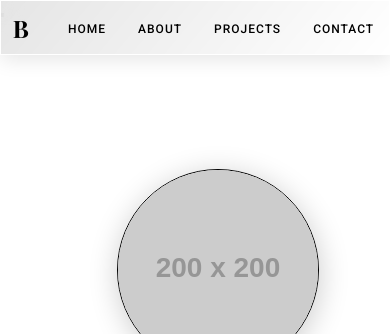
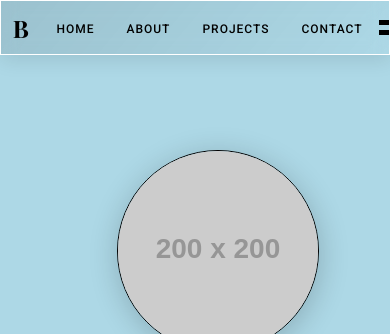
Before and after one commit to BavKudhail/advanced-css-portfolio, a plain HTML site: page index.html in a window 390 px wide. Shown: the top 334 px of the page. Drawn offline with nearby package versions, Linux system fonts and the light colour scheme; placeholder pictures from the web are drawn by us.

Commit message:
created hamburger menu css styling

```diff
--- a/assets/style.css
+++ b/assets/style.css
@@ -68,9 +68,6 @@ h6 {
 .nav-link:hover {
   color: #4051d0;
 }
-
-
-
 
 /* general section */
 
@@ -289,37 +286,31 @@ h6 {
   border-radius: 50%;
 }
 
-/* @media screen and (max-width: 768px) {
+@media (max-width: 768px) {
   body {
-    background: lightblue;
+    background-color: lightblue;
   }
+}
+
+/* hamburger menu created using the below tutorial as a framework:
+https://www.youtube.com/watch?v=OFKBep95lb4 */
 .hamburger {
   position: relative;
   display: block;
   width: 30px;
+  cursor: pointer;
   height: 30px;
-    cursor: pointer;
   appearance: none;
   background: none;
   border: none;
-    margin: 0 5vw;
 }
-
-  .hamburger .bar,
-  .hamburger:after,
-  .hamburger:before {
+.hamburger .menu,
+.hamburger:after {
   content: "";
   display: block;
+  color: black;
   width: 100%;
   height: 5px;
   background-color: black;
-    margin: 6px 6px;
-    transition: 0.4s;
+  margin: 5px 0;
 }
-  .nav-container {
-    display: none;
-  }
-} */
-
-@media (max-width: 1024px) {
-}
--- a/index.html
+++ b/index.html
@@ -26,11 +26,22 @@
                         <a href="#" class="nav-link">contact</a>
                     </li>
                 </ul>
+                <button class="hamburger">
+                    <span class="menu"></span>
+                </button>
             </nav>
-            <button class="hamburger">
-                <span class="menu"></span>
-            </button>
         </header>
+
+
+
+
+
+
+
+
+
+
+
 
     <!-- hero -->
         <section class="section hero">
```
Lines whose indentation alone changed are shown as unchanged.
